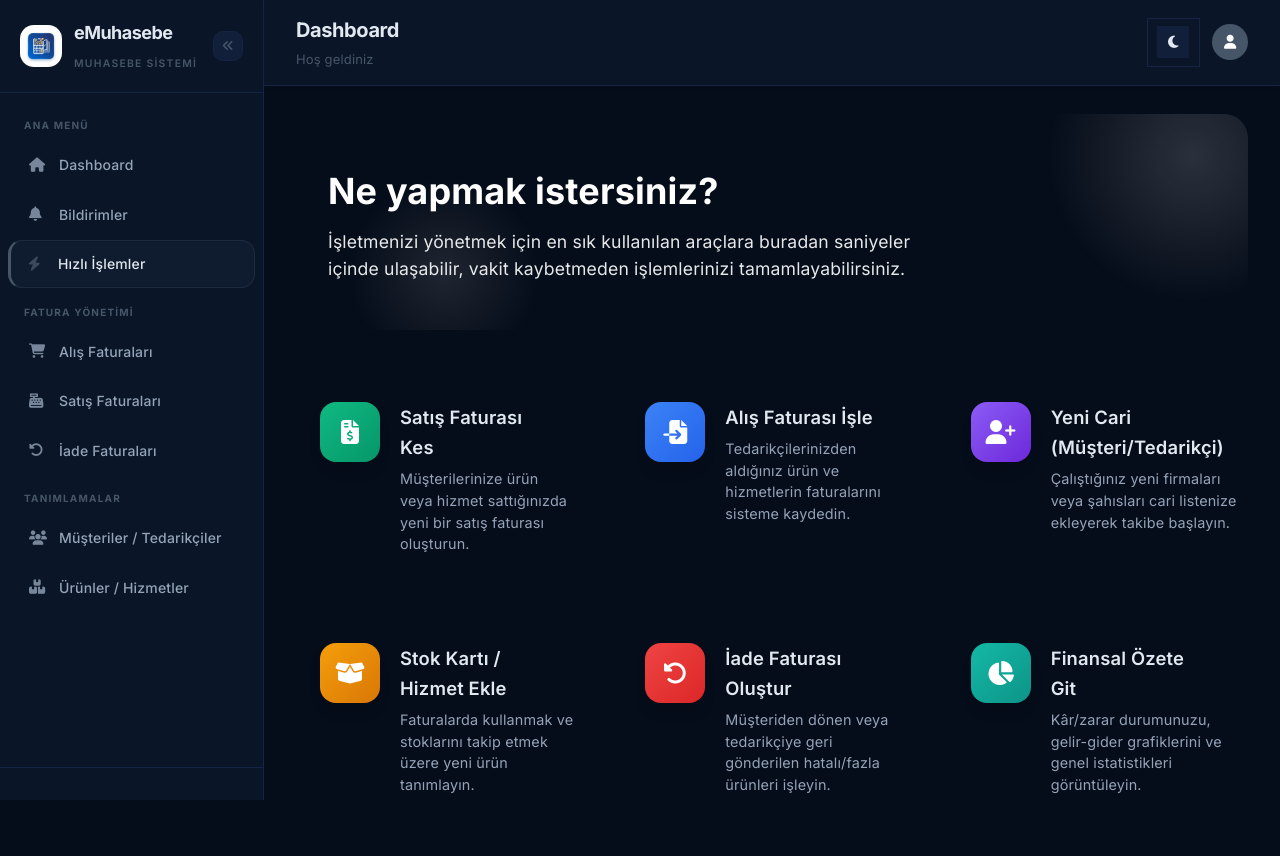
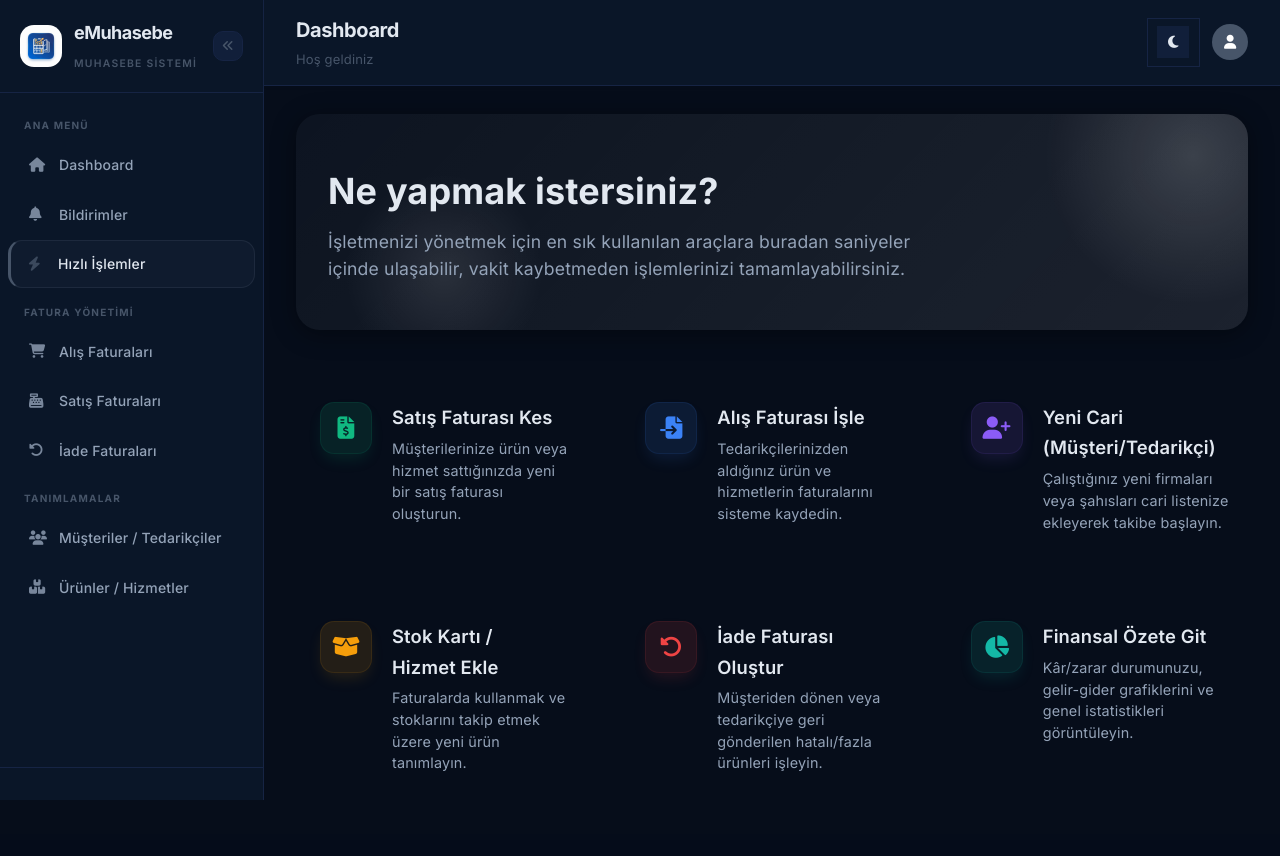
Before and after one commit to Meyremsenge/eMuhase-, a Flask app: page /hizli-islemler in a window 1280 px wide. After the commit the page ends 800 px from the top, so only its background shows below. Run offline with Flask 3, Linux system fonts and the light colour scheme.

Commit message:
fix: make hero title and subtitle readable in light mode

```diff
--- a/app/templates/main/hizli_islemler.html
+++ b/app/templates/main/hizli_islemler.html
@@ -5,14 +5,15 @@
 {% block extra_css %}
 <style>
 .quick-actions-hero {
-    background: linear-gradient(135deg, var(--primary) 0%, var(--primary-dark) 100%);
+    background: linear-gradient(135deg, var(--glass-05) 0%, var(--glass-12) 100%);
     border-radius: 1.5rem;
     padding: 3rem 2rem;
-    color: white;
+    color: var(--text-primary);
     margin-bottom: 2.5rem;
     position: relative;
     overflow: hidden;
-    box-shadow: 0 10px 25px -5px rgba(var(--primary-rgb), 0.4);
+    border: 1px solid var(--border-color);
+    box-shadow: var(--shadow-card);
 }
 
 .quick-actions-hero::after {
@@ -47,7 +48,7 @@
 
 .hero-subtitle {
     font-size: 1.1rem;
-    opacity: 0.9;
+    color: var(--text-secondary);
     max-width: 600px;
     position: relative;
     z-index: 1;
@@ -68,7 +69,7 @@
     align-items: flex-start;
     gap: 1.25rem;
     text-decoration: none;
-    color: var(--text-primary);
+    color: var(--text-primary) !important;
     border: 1px solid var(--border-color);
     transition: all 0.3s cubic-bezier(0.4, 0, 0.2, 1);
     position: relative;
@@ -88,11 +89,13 @@
     transform: translateY(-5px) scale(1.02);
     box-shadow: 0 20px 25px -5px rgba(0, 0, 0, 0.1), 0 10px 10px -5px rgba(0, 0, 0, 0.04);
     border-color: transparent;
+    color: var(--text-primary) !important;
 }
 
 html[data-theme="dark"] .action-card:hover {
     box-shadow: 0 20px 25px -5px rgba(0, 0, 0, 0.5);
     background: var(--surface-hover);
+    color: var(--text-primary) !important;
 }
 
 .action-card:hover::before {
@@ -100,22 +103,62 @@ html[data-theme="dark"] .action-card:hover {
 }
 
 .action-icon-wrapper {
-    width: 60px;
-    height: 60px;
-    border-radius: 1rem;
+    width: 52px;
+    height: 52px;
+    border-radius: 14px;
     display: flex;
     align-items: center;
     justify-content: center;
-    font-size: 1.5rem;
-    color: white;
+    font-size: 1.4rem;
     flex-shrink: 0;
-    box-shadow: 0 10px 15px -3px rgba(0,0,0,0.1);
-    transition: transform 0.3s ease;
+    transition: all 0.3s cubic-bezier(0.4, 0, 0.2, 1);
+    position: relative;
+    overflow: hidden;
+    background: transparent;
+}
+
+/* Soft UI / Tinted Backgrounds for Icons */
+.soft-green {
+    background-color: rgba(16, 185, 129, 0.12);
+    color: #10b981 !important;
+    box-shadow: inset 0 0 0 1px rgba(16, 185, 129, 0.1), 0 8px 16px -4px rgba(16, 185, 129, 0.15);
+}
+.soft-blue {
+    background-color: rgba(59, 130, 246, 0.12);
+    color: #3b82f6 !important;
+    box-shadow: inset 0 0 0 1px rgba(59, 130, 246, 0.1), 0 8px 16px -4px rgba(59, 130, 246, 0.15);
+}
+.soft-purple {
+    background-color: rgba(139, 92, 246, 0.12);
+    color: #8b5cf6 !important;
+    box-shadow: inset 0 0 0 1px rgba(139, 92, 246, 0.1), 0 8px 16px -4px rgba(139, 92, 246, 0.15);
+}
+.soft-orange {
+    background-color: rgba(245, 158, 11, 0.12);
+    color: #f59e0b !important;
+    box-shadow: inset 0 0 0 1px rgba(245, 158, 11, 0.1), 0 8px 16px -4px rgba(245, 158, 11, 0.15);
+}
+.soft-red {
+    background-color: rgba(239, 68, 68, 0.12);
+    color: #ef4444 !important;
+    box-shadow: inset 0 0 0 1px rgba(239, 68, 68, 0.1), 0 8px 16px -4px rgba(239, 68, 68, 0.15);
+}
+.soft-teal {
+    background-color: rgba(20, 184, 166, 0.12);
+    color: #14b8a6 !important;
+    box-shadow: inset 0 0 0 1px rgba(20, 184, 166, 0.1), 0 8px 16px -4px rgba(20, 184, 166, 0.15);
 }
 
 .action-card:hover .action-icon-wrapper {
-    transform: scale(1.1) rotate(-5deg);
+    transform: scale(1.1) translateY(-2px);
 }
+
+.action-card:hover .soft-green { box-shadow: inset 0 0 0 1px rgba(16, 185, 129, 0.2), 0 12px 24px -4px rgba(16, 185, 129, 0.3); }
+.action-card:hover .soft-blue { box-shadow: inset 0 0 0 1px rgba(59, 130, 246, 0.2), 0 12px 24px -4px rgba(59, 130, 246, 0.3); }
+.action-card:hover .soft-purple { box-shadow: inset 0 0 0 1px rgba(139, 92, 246, 0.2), 0 12px 24px -4px rgba(139, 92, 246, 0.3); }
+.action-card:hover .soft-orange { box-shadow: inset 0 0 0 1px rgba(245, 158, 11, 0.2), 0 12px 24px -4px rgba(245, 158, 11, 0.3); }
+.action-card:hover .soft-red { box-shadow: inset 0 0 0 1px rgba(239, 68, 68, 0.2), 0 12px 24px -4px rgba(239, 68, 68, 0.3); }
+.action-card:hover .soft-teal { box-shadow: inset 0 0 0 1px rgba(20, 184, 166, 0.2), 0 12px 24px -4px rgba(20, 184, 166, 0.3); }
 
 .action-content {
     flex: 1;
@@ -128,6 +171,7 @@ html[data-theme="dark"] .action-card:hover {
     display: flex;
     align-items: center;
     justify-content: space-between;
+    color: var(--text-primary) !important;
 }
 
 .action-title i.fa-arrow-right {
@@ -135,6 +179,7 @@ html[data-theme="dark"] .action-card:hover {
     opacity: 0;
     transform: translateX(-10px);
     transition: all 0.3s ease;
+    color: var(--text-primary) !important;
 }
 
 .action-card:hover .action-title i.fa-arrow-right {
@@ -144,18 +189,10 @@ html[data-theme="dark"] .action-card:hover {
 
 .action-desc {
     font-size: 0.9rem;
-    color: var(--text-secondary);
+    color: var(--text-secondary) !important;
     line-height: 1.5;
     margin: 0;
 }
-
-/* Gradients for icons */
-.grad-green { background: linear-gradient(135deg, #10b981 0%, #059669 100%); }
-.grad-blue { background: linear-gradient(135deg, #3b82f6 0%, #2563eb 100%); }
-.grad-purple { background: linear-gradient(135deg, #8b5cf6 0%, #6d28d9 100%); }
-.grad-orange { background: linear-gradient(135deg, #f59e0b 0%, #d97706 100%); }
-.grad-red { background: linear-gradient(135deg, #ef4444 0%, #dc2626 100%); }
-.grad-teal { background: linear-gradient(135deg, #14b8a6 0%, #0d9488 100%); }
 
 </style>
 {% endblock %}
@@ -172,7 +209,7 @@ html[data-theme="dark"] .action-card:hover {
 
         <!-- Satış Faturası -->
         <a href="{{ url_for('satis.yeni') }}" class="action-card">
-            <div class="action-icon-wrapper grad-green">
+            <div class="action-icon-wrapper soft-green">
                 <i class="fas fa-file-invoice-dollar"></i>
             </div>
             <div class="action-content">
@@ -186,7 +223,7 @@ html[data-theme="dark"] .action-card:hover {
 
         <!-- Alış Faturası -->
         <a href="{{ url_for('alis.yeni') }}" class="action-card">
-            <div class="action-icon-wrapper grad-blue">
+            <div class="action-icon-wrapper soft-blue">
                 <i class="fas fa-file-import"></i>
             </div>
             <div class="action-content">
@@ -200,7 +237,7 @@ html[data-theme="dark"] .action-card:hover {
 
         <!-- Yeni Müşteri -->
         <a href="{{ url_for('musteriler.yeni') }}" class="action-card">
-            <div class="action-icon-wrapper grad-purple">
+            <div class="action-icon-wrapper soft-purple">
                 <i class="fas fa-user-plus"></i>
             </div>
             <div class="action-content">
@@ -214,7 +251,7 @@ html[data-theme="dark"] .action-card:hover {
 
         <!-- Yeni Ürün -->
         <a href="{{ url_for('urunler.yeni') }}" class="action-card">
-            <div class="action-icon-wrapper grad-orange">
+            <div class="action-icon-wrapper soft-orange">
                 <i class="fas fa-box-open"></i>
             </div>
             <div class="action-content">
@@ -228,7 +265,7 @@ html[data-theme="dark"] .action-card:hover {
 
         <!-- İade Faturası (YENİ ÖNERİ) -->
         <a href="{{ url_for('iade.yeni') }}" class="action-card">
-            <div class="action-icon-wrapper grad-red">
+            <div class="action-icon-wrapper soft-red">
                 <i class="fas fa-undo-alt"></i>
             </div>
             <div class="action-content">
@@ -242,7 +279,7 @@ html[data-theme="dark"] .action-card:hover {
 
         <!-- Genel Rapor (YENİ ÖNERİ) -->
         <a href="{{ url_for('main.index') }}" class="action-card">
-            <div class="action-icon-wrapper grad-teal">
+            <div class="action-icon-wrapper soft-teal">
                 <i class="fas fa-chart-pie"></i>
             </div>
             <div class="action-content">
```
